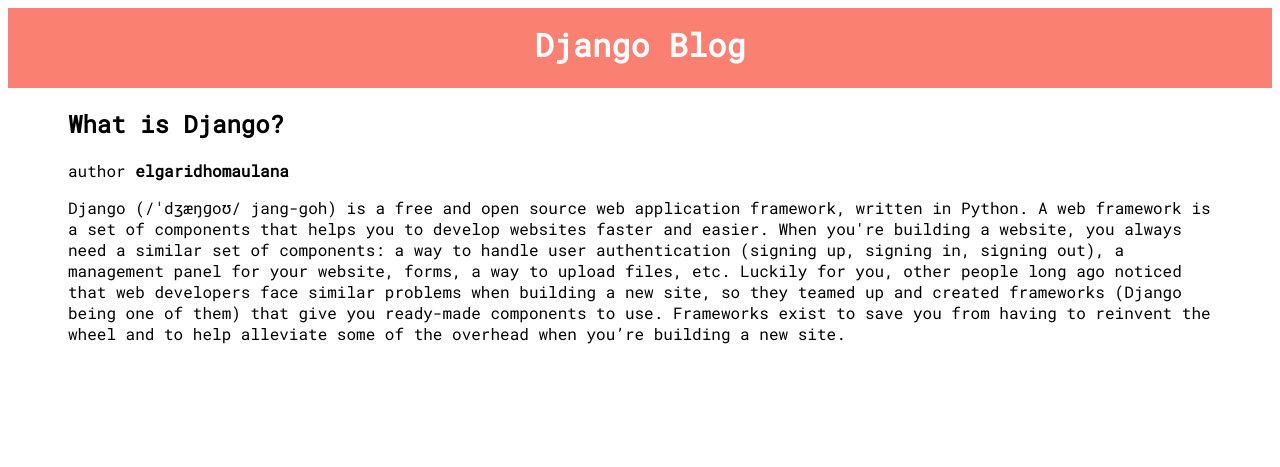
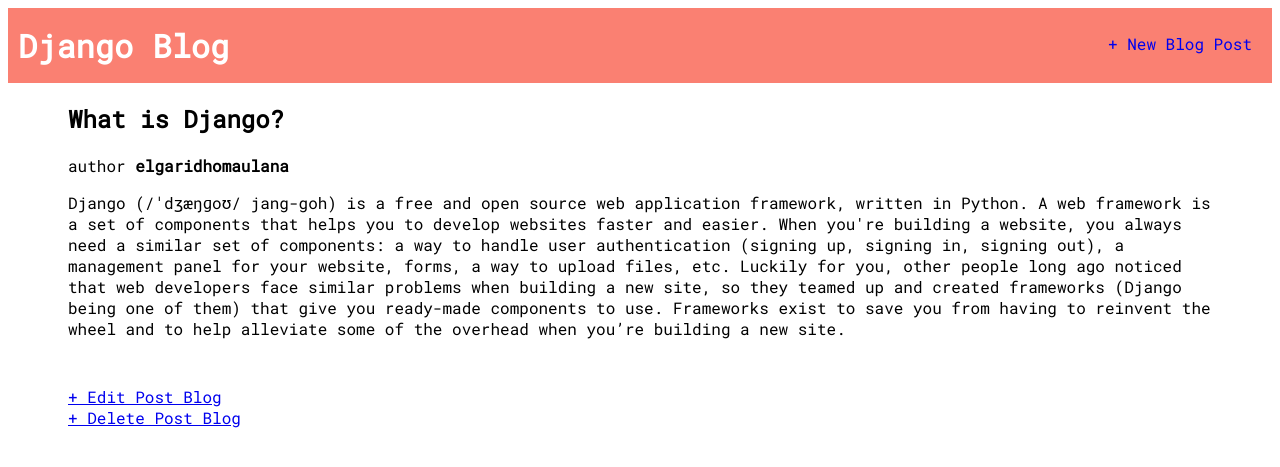
Before and after one commit to elgaridhomaulana/BlogAppDjango, a Django app: page /post/5/ in a window 1280 px wide. Shown: the top 467 px of the page. Run offline with Django 3.2, Linux system fonts and the light colour scheme; data comes from the database, SQL or seed files in the repository; both versions use the stored data as it was after the commit.

Commit message:
creating CRUD function in blog app

```diff
--- a/blog/models.py
+++ b/blog/models.py
@@ -1,4 +1,5 @@
 from django.db import models
+from django.urls import reverse
 
 # Create your models here.
 class Post(models.Model):
@@ -11,3 +12,7 @@ class Post(models.Model):
 
 	def __str__(self):
 		return self.title
+
+	def get_absolute_url(self):
+		return reverse('post_detail', args=[str(self.id)])
+		# return reverse('home')
--- a/blog/urls.py
+++ b/blog/urls.py
@@ -5,4 +5,7 @@ from . import views
 urlpatterns = [
 	path('', views.BlogListView.as_view(), name='home'),
 	path('post/<int:pk>/', views.BlogDetailView.as_view(), name='post_detail'),
+	path('post/new/', views.BlogCreateView.as_view(), name='post_new'),
+	path('post/<int:pk>/edit/', views.BlogUpdateView.as_view(), name='post_edit'),
+	path('post/<int:pk>/delete/', views.BlogDeleteView.as_view(), name='post_delete')
 ]
--- a/blog/views.py
+++ b/blog/views.py
@@ -1,5 +1,7 @@
 from django.shortcuts import render
 from django.views.generic import ListView, DetailView
+from django.views.generic.edit import CreateView, UpdateView, DeleteView
+from django.urls import reverse_lazy
 
 from .models import Post
 
@@ -9,7 +11,30 @@ class BlogListView(ListView):
 
 	template_name = 'home.html'
 
+
 class BlogDetailView(DetailView):
 	model = Post
 
 	template_name = 'post_detail.html'
+
+
+class BlogCreateView(CreateView):
+	model = Post
+
+	template_name = 'post_new.html'
+
+	fields = '__all__'
+
+
+class BlogUpdateView(UpdateView):
+	model = Post
+
+	template_name = 'post_edit.html'
+
+	fields = ['title', 'body']
+
+
+class BlogDeleteView(DeleteView):
+	model = Post
+	template_name = 'post_delete.html'
+	success_url = reverse_lazy('home')
--- a/static/css/base.css
+++ b/static/css/base.css
@@ -1,9 +1,21 @@
-header h1{
-	text-align: center;
-	margin-top:5px;
+.nav-left{
+	position: absolute;
+	margin-top: -10px;
+	margin-left: 10px;
 }
 
-header h1 a {
+.nav-right{
+	position: absolute;
+	margin-top: 20px;
+}
+
+.nav-right a{
+	margin-left: 1100px;
+	margin-top:100;
+	text-decoration: none;
+}
+
+.nav-left a{
 	text-decoration: none;
 	color: white;
 }
@@ -17,13 +29,22 @@ body {
 	width: 100%;
 	height: 70px;
 	background-color: salmon;
-	padding-top: 10px;
+	padding-top: 5px;
+	position:relative;
 }
 
 .post-entry {
-	margin-bottom: 50px;
+	margin-bottom: 10px;
 	margin-left: 40px;
 	margin-right: 40px;
 	padding: 0px 20px;
 	box-sizing: border-box;
 }
+
+.post-edit {
+	margin-left: 60px;
+}
+
+.post-delete {
+	margin-left: 60px;
+}
--- a/templates/base.html
+++ b/templates/base.html
@@ -9,7 +9,12 @@
 	<body>
 		<div class="header">
 			<header>
-				<h1><a href="">Django Blog</a></h1>
+				<div class="nav-left">
+				<h1><a href="{% url 'home' %}">Django Blog</a></h1>
+				</div>
+				<div class="nav-right">
+					<a href="{% url 'post_new' %}">+ New Blog Post</a>
+				</div>
 			</header>
 		</div>
 		<div class="container">
--- a/templates/post_detail.html
+++ b/templates/post_detail.html
@@ -6,7 +6,12 @@
 		<p>author <b>{{post.author}}</b></p>
 		<p>{{post.body}}</p>
 		<br>
-
 	</div>
 
+	<div class="post-edit">
+	<a href="{% url 'post_edit' post.pk %}">+ Edit Post Blog</a>
+	</div>
+	<div class="post-delete">
+		<a href="{% url 'post_delete' post.pk %}">+ Delete Post Blog</a>
+	</div>
 {% endblock content%}
```
Also changed, not shown: blog/tests.py (+19 -0 lines), templates/post_delete.html (added, +9 -0 lines), templates/post_edit.html (added, +9 -0 lines), templates/post_new.html (added, +9 -0 lines), db.sqlite3.
